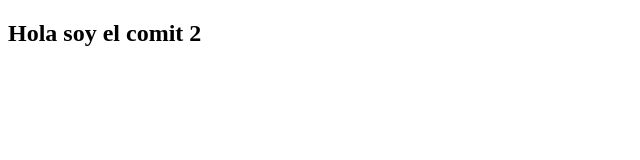
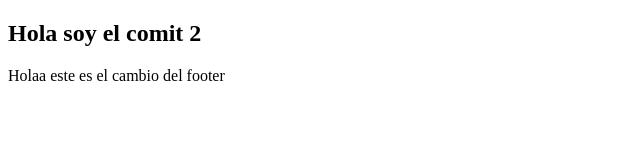
Before and after one commit to FelipeAlcocers/GIT, a plain HTML site: page index.html in a window 1280 px wide. Shown: the whole page, without its empty margins (0-640 px from the left). Drawn offline with Linux system fonts and the light colour scheme.

Commit message:
Rama Footer

```diff
--- a/index.html
+++ b/index.html
@@ -9,4 +9,7 @@
     <h2>Hola soy el comit 2</h2>
 
 </body>
+<footer>
+    Holaa este es el cambio del footer
+</footer>
 </html>
```
